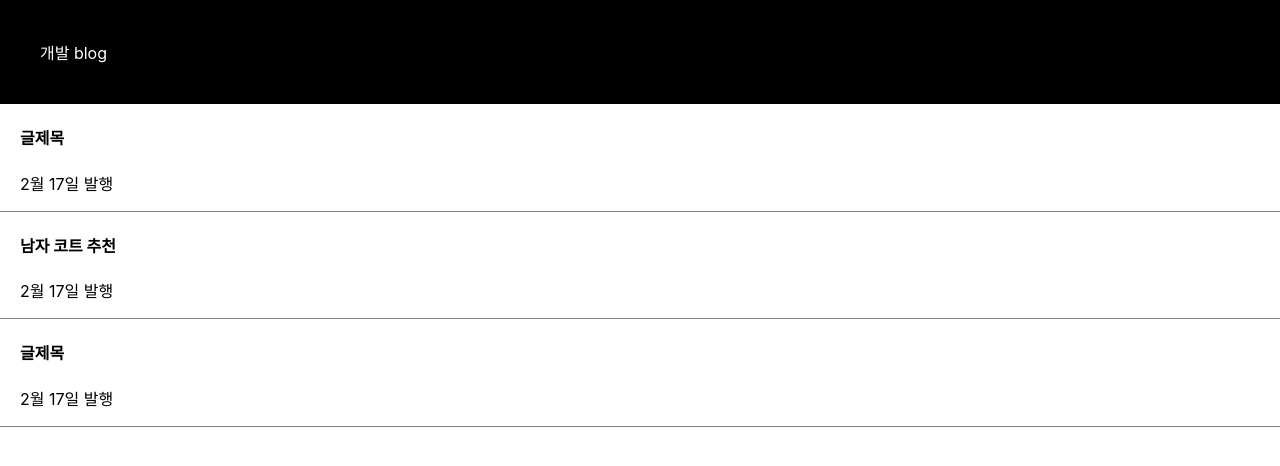
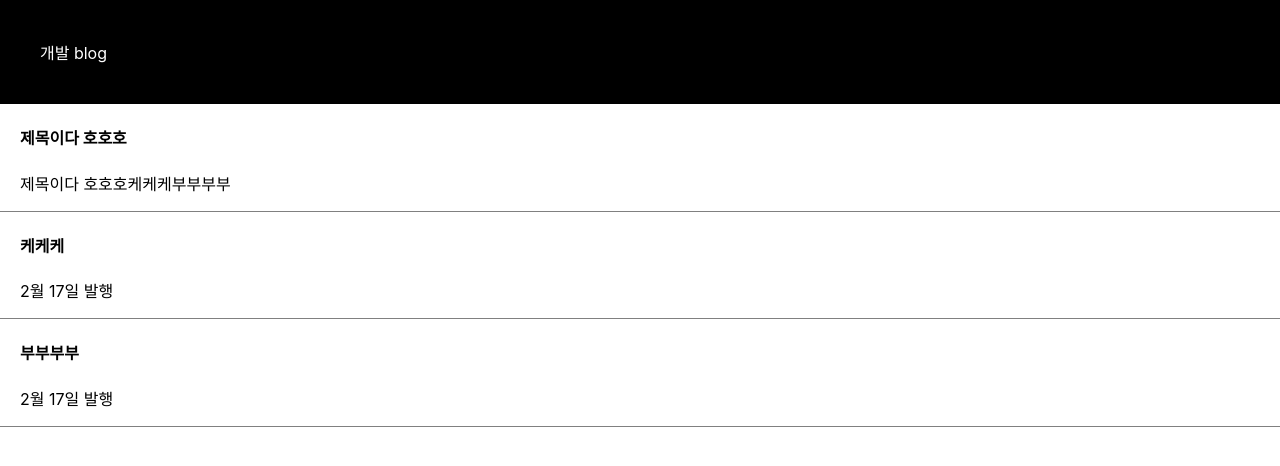
Before and after one commit to supermantoman/react-first, a React (Create React App) app in the folder blog/: page / in a window 1280 px wide. Shown: the top 466 px of the page. Built offline with nearby package versions, Linux system fonts and the light colour scheme.

Commit message:
useState데이터바인딩연습

```diff
--- a/blog/src/App.js
+++ b/blog/src/App.js
@@ -5,7 +5,7 @@ import { useState } from 'react'
 function App() {
 
   let post = "강남 우동 맛집";
-  let [a, b] = useState('남자 코트 추천');
+  let [title, b] = useState(['제목이다 호호호', '케케케', '부부부부']);
 
   return (
     <div className="App">
@@ -13,15 +13,15 @@ function App() {
         <div>개발 blog</div>
       </div>
       <div className="list">
-        <h4>글제목</h4>
+        <h4>{title[0]}</h4>
+        <p>{title}</p>
+      </div>
+      <div className="list">
+        <h4>{title[1]}</h4>
         <p>2월 17일 발행</p>
       </div>
       <div className="list">
-        <h4>{a}</h4>
-        <p>2월 17일 발행</p>
-      </div>
-      <div className="list">
-        <h4>글제목</h4>
+        <h4>{title[2]}</h4>
         <p>2월 17일 발행</p>
       </div>
     </div>
```
